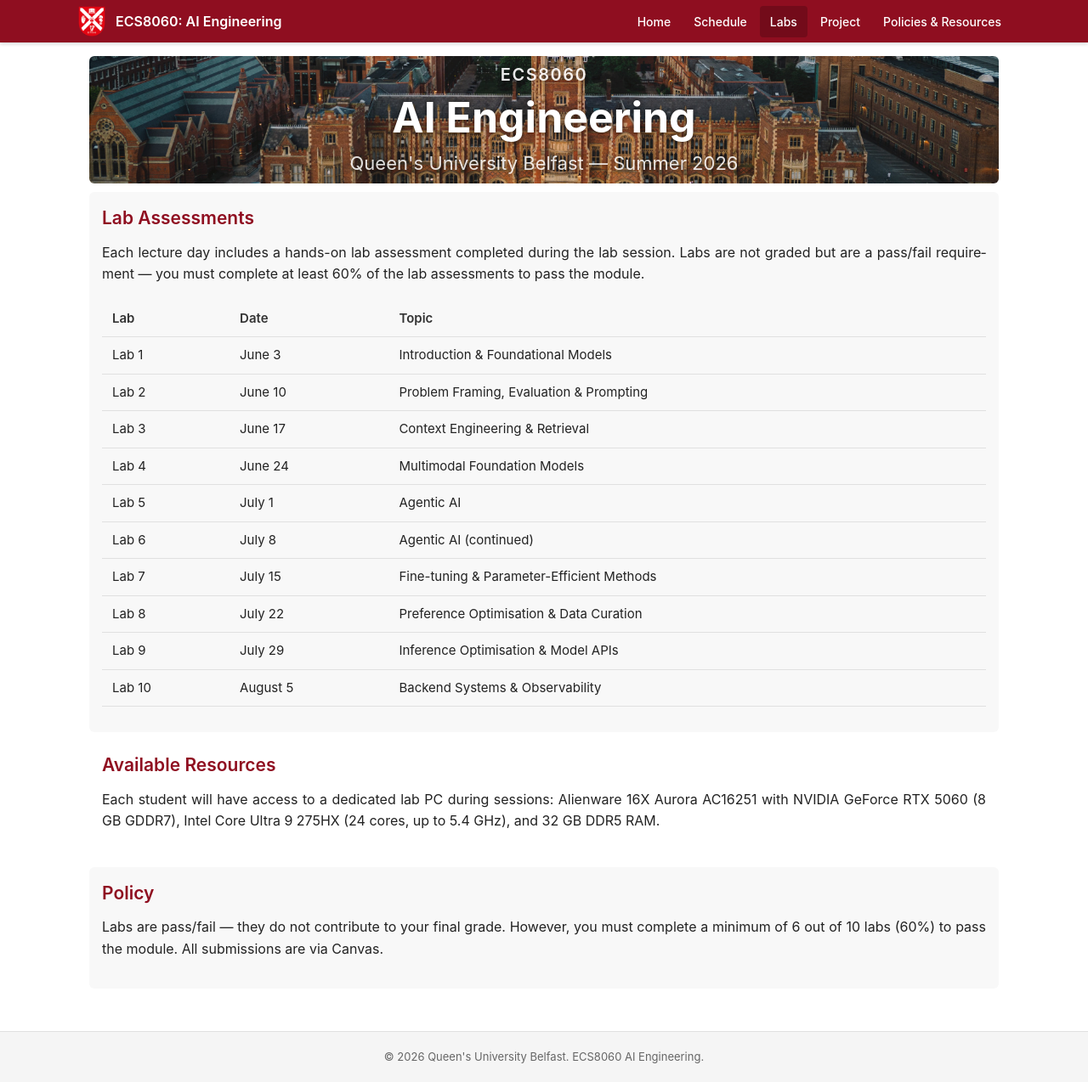
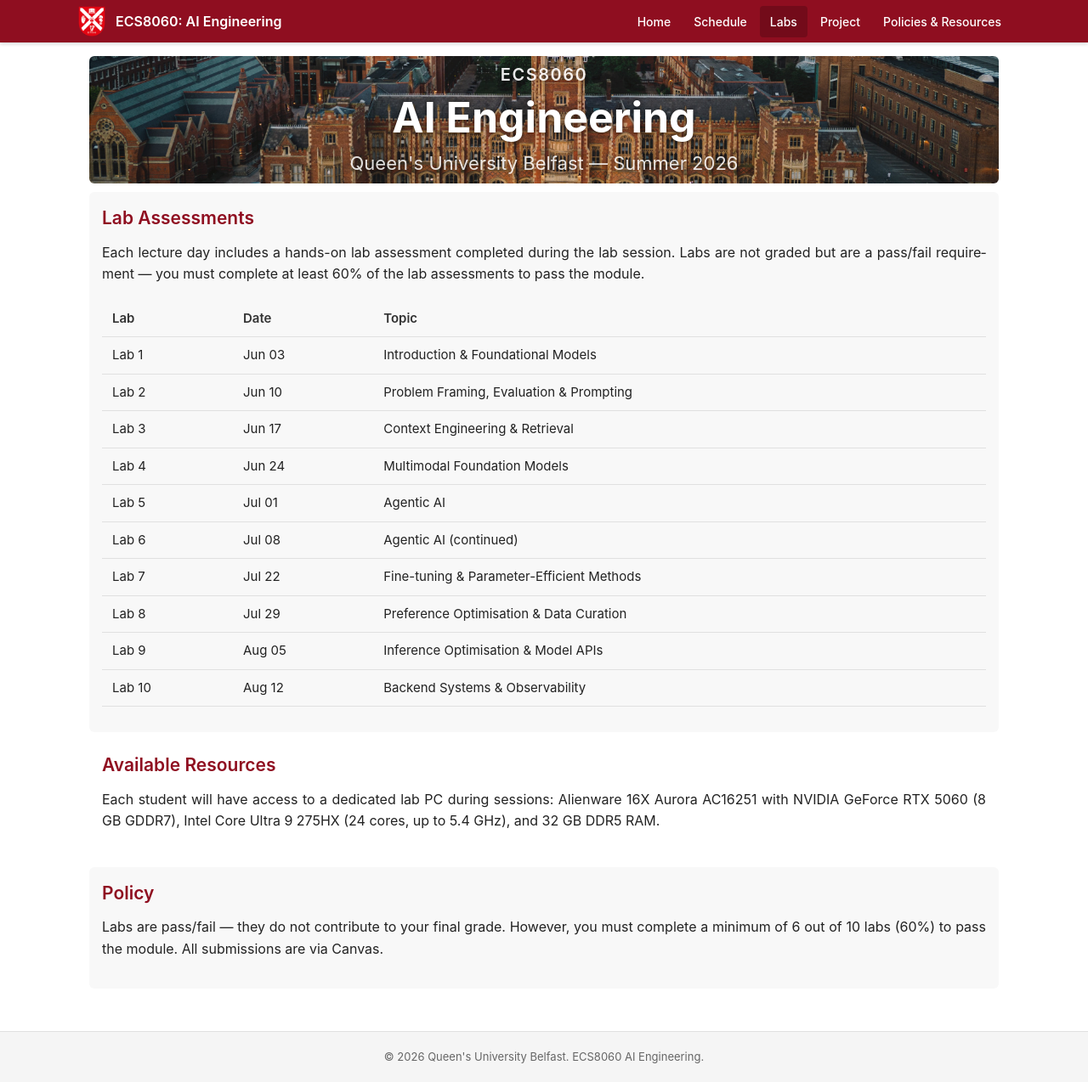
Before and after one commit to awaisrauf/ai_engineering_course, a Jekyll site: the page built from assignments.html, in a window 1280 px wide and 1274 px high. Shown: the whole window at 85% size. Built offline with Jekyll 4.4.1, drawn with Linux system fonts in a browser that asks for light colours.

Commit message:
changes in schedule.yml

```diff
--- a/assignments.html
+++ b/assignments.html
@@ -17,56 +17,19 @@ title: Labs
         <th>Date</th>
         <th>Topic</th>
       </tr>
+      {% for part in site.data.schedule %}
+      {% for week in part.weeks %}
+      {% for session in week.sessions %}
+      {% if session.type == 'lab' %}
       <tr>
-        <td>Lab 1</td>
-        <td>June 3</td>
-        <td>Introduction & Foundational Models</td>
+        <td>Lab {{ session.num }}</td>
+        <td>{{ session.date | date: "%b %d" }}</td>
+        <td>{{ session.title }}</td>
       </tr>
-      <tr>
-        <td>Lab 2</td>
-        <td>June 10</td>
-        <td>Problem Framing, Evaluation & Prompting</td>
-      </tr>
-      <tr>
-        <td>Lab 3</td>
-        <td>June 17</td>
-        <td>Context Engineering & Retrieval</td>
-      </tr>
-      <tr>
-        <td>Lab 4</td>
-        <td>June 24</td>
-        <td>Multimodal Foundation Models</td>
-      </tr>
-      <tr>
-        <td>Lab 5</td>
-        <td>July 1</td>
-        <td>Agentic AI</td>
-      </tr>
-      <tr>
-        <td>Lab 6</td>
-        <td>July 8</td>
-        <td>Agentic AI (continued)</td>
-      </tr>
-      <tr>
-        <td>Lab 7</td>
-        <td>July 15</td>
-        <td>Fine-tuning & Parameter-Efficient Methods</td>
-      </tr>
-      <tr>
-        <td>Lab 8</td>
-        <td>July 22</td>
-        <td>Preference Optimisation & Data Curation</td>
-      </tr>
-      <tr>
-        <td>Lab 9</td>
-        <td>July 29</td>
-        <td>Inference Optimisation & Model APIs</td>
-      </tr>
-      <tr>
-        <td>Lab 10</td>
-        <td>August 5</td>
-        <td>Backend Systems & Observability</td>
-      </tr>
+      {% endif %}
+      {% endfor %}
+      {% endfor %}
+      {% endfor %}
     </table>
   </div>
 
```
Also changed, not shown: _data/schedule.yml (+55 -23 lines), schedule.html (+5 -4 lines).
